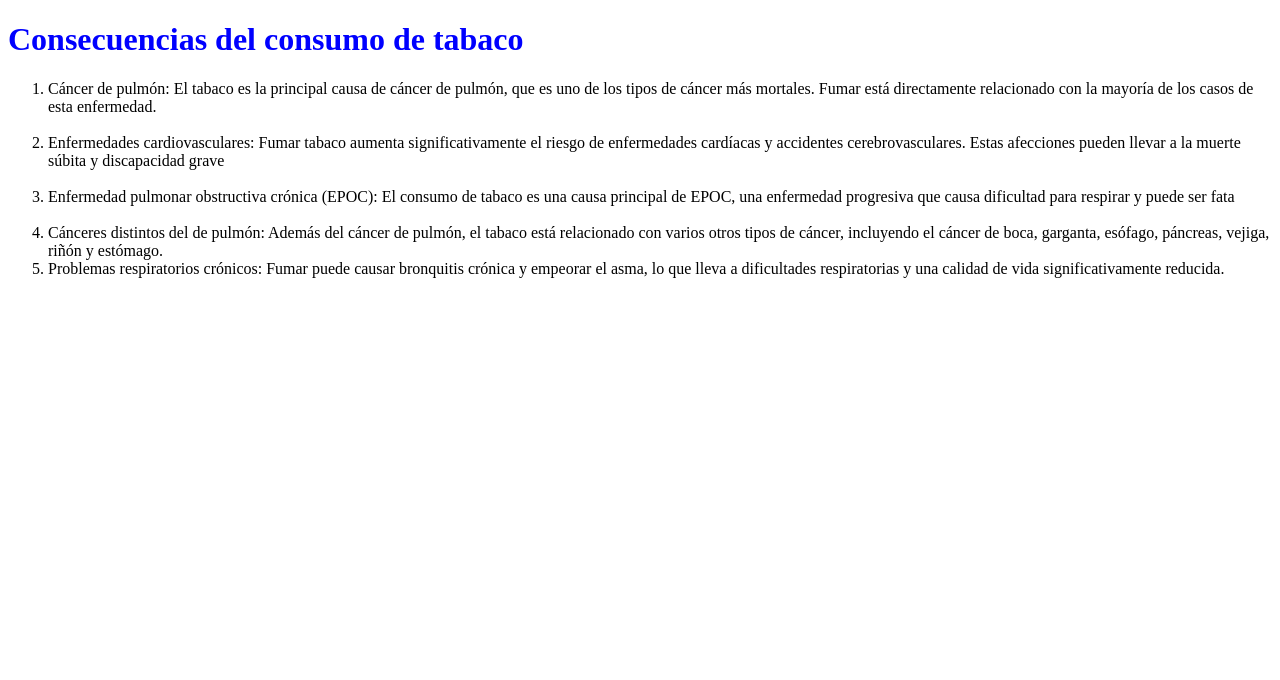
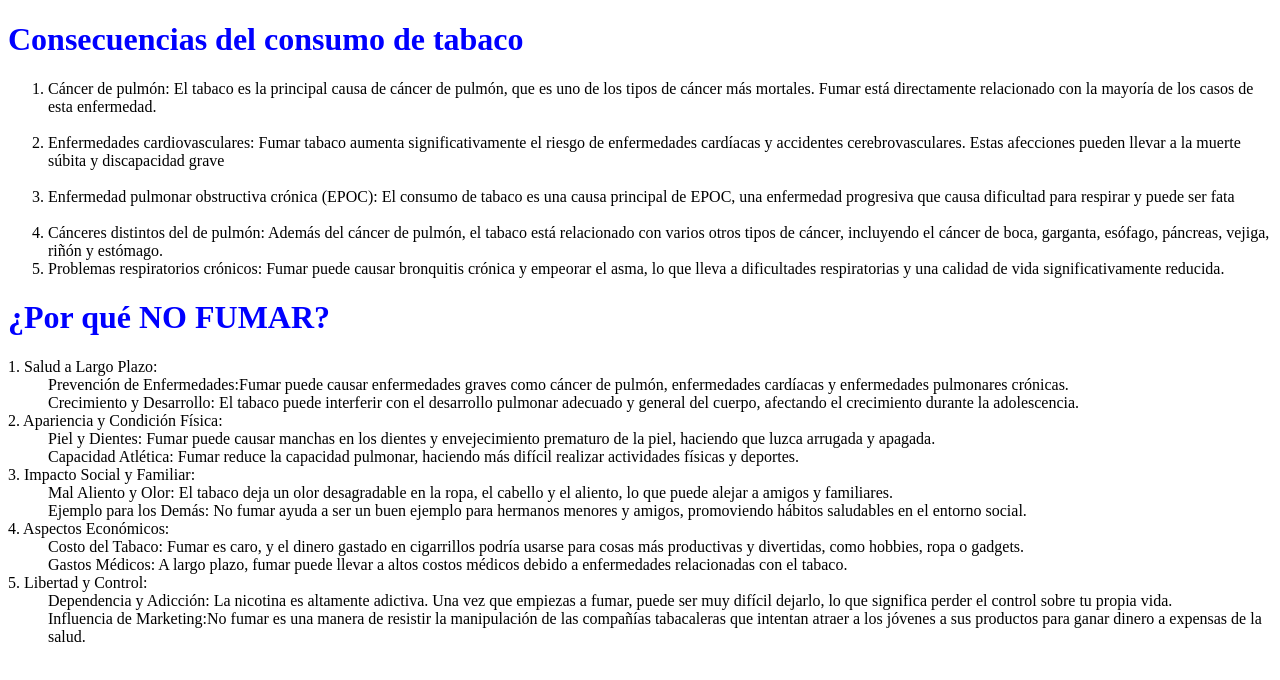
Before and after one commit to DavidSimonyan533/practica-3.1, a plain HTML site: page index.html in a window 1280 px wide. Drawn offline with Linux system fonts and the light colour scheme.

Commit message:
Add files via upload

```diff
--- a/index.html
+++ b/index.html
@@ -40,5 +40,29 @@
 
     </ol>
 
+    <h1 class="azul">¿Por qué NO FUMAR?</h1>
+
+    <dl>
+        <dt>1. Salud a Largo Plazo:</dt>
+        <dd>Prevención de Enfermedades:Fumar puede causar enfermedades graves como cáncer de pulmón, enfermedades cardíacas y enfermedades pulmonares crónicas.</dd>
+        <dd>Crecimiento y Desarrollo: El tabaco puede interferir con el desarrollo pulmonar adecuado y general del cuerpo, afectando el crecimiento durante la adolescencia.</dd>
+
+        <dt>2. Apariencia y Condición Física:</dt>
+        <dd>Piel y Dientes: Fumar puede causar manchas en los dientes y envejecimiento prematuro de la piel, haciendo que luzca arrugada y apagada.</dd>
+        <dd>Capacidad Atlética: Fumar reduce la capacidad pulmonar, haciendo más difícil realizar actividades físicas y deportes.</dd>
+
+        <dt>3. Impacto Social y Familiar:</dt>
+        <dd>Mal Aliento y Olor: El tabaco deja un olor desagradable en la ropa, el cabello y el aliento, lo que puede alejar a amigos y familiares.</dd>
+        <dd>Ejemplo para los Demás: No fumar ayuda a ser un buen ejemplo para hermanos menores y amigos, promoviendo hábitos saludables en el entorno social.</dd>
+
+        <dt>4. Aspectos Económicos:</dt>
+        <dd>Costo del Tabaco: Fumar es caro, y el dinero gastado en cigarrillos podría usarse para cosas más productivas y divertidas, como hobbies, ropa o gadgets.</dd>
+        <dd>Gastos Médicos: A largo plazo, fumar puede llevar a altos costos médicos debido a enfermedades relacionadas con el tabaco.</dd>
+
+        <dt>5. Libertad y Control:</dt>
+        <dd>Dependencia y Adicción: La nicotina es altamente adictiva. Una vez que empiezas a fumar, puede ser muy difícil dejarlo, lo que significa perder el control sobre tu propia vida.</dd>
+        <dd>Influencia de Marketing:No fumar es una manera de resistir la manipulación de las compañías tabacaleras que intentan atraer a los jóvenes a sus productos para ganar dinero a expensas de la salud.</dd>
+    </dl>
+
 </body>
 </html>
```
Also changed, not shown: style.css (line endings or trailing spaces).
